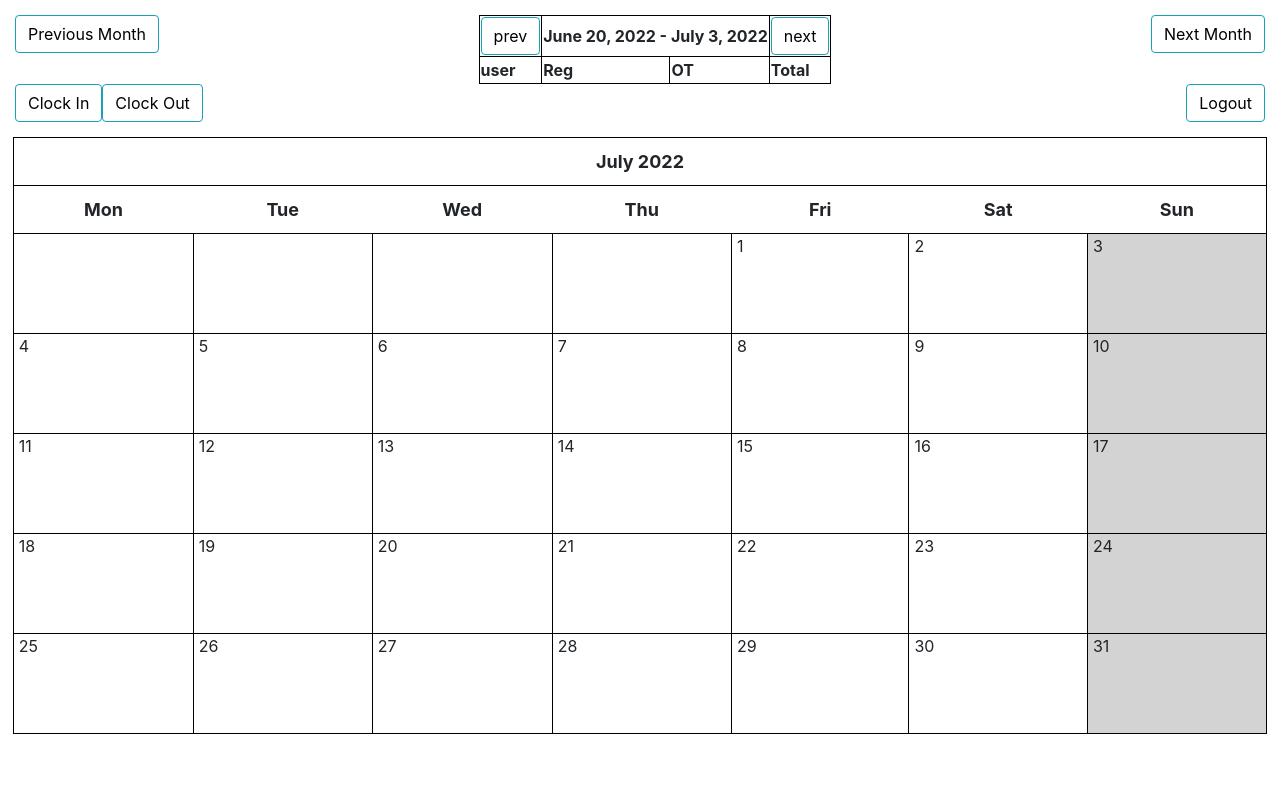
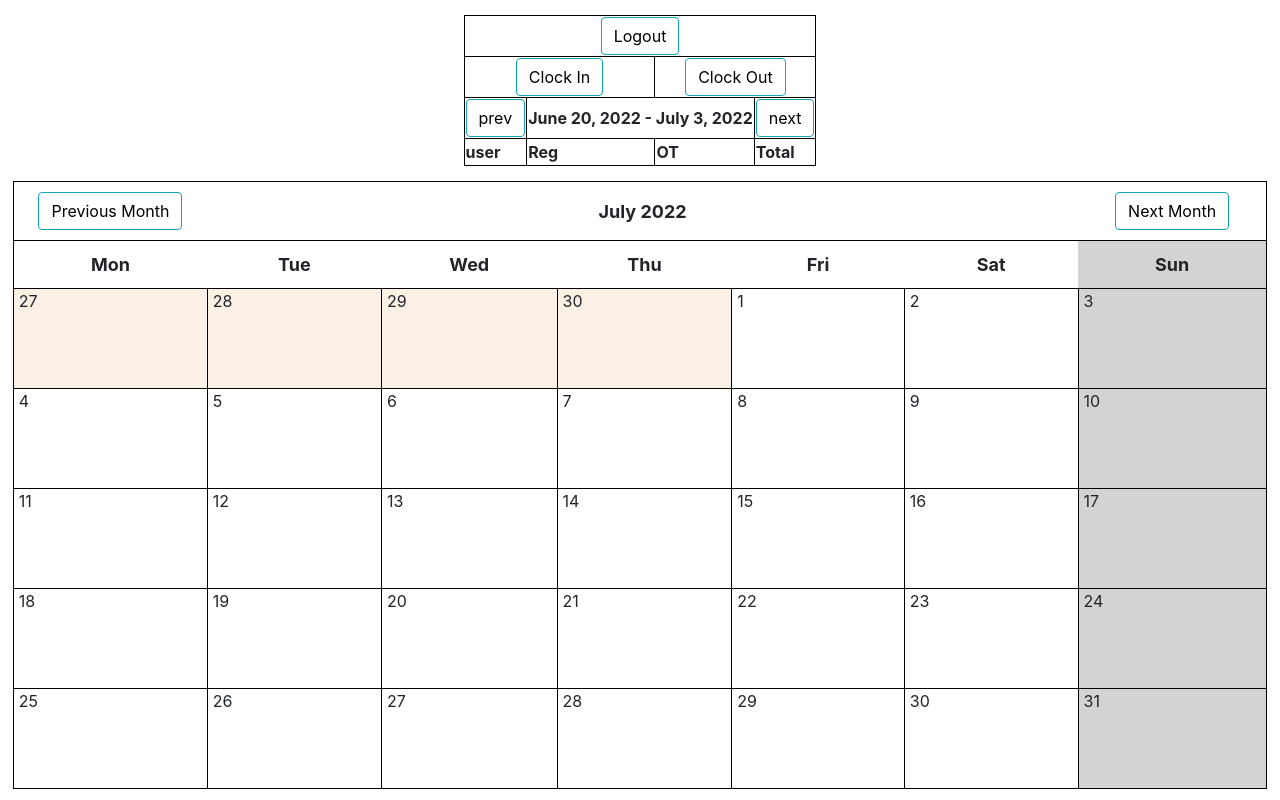
Before and after one commit to nimrodl/timeclock, a Django app: page / in a window 1280 px wide. Run offline with Django 3.2, Linux system fonts and the light colour scheme; the visitor is signed in with stand-in values (Sample User, id 1); data that the repository does not hold is empty; some libraries are stand-ins or nearby versions.

Commit message:
updated calendar to include pre/post month days

```diff
--- a/timeclock/templates/timeclock/calendar.html
+++ b/timeclock/templates/timeclock/calendar.html
@@ -70,23 +70,36 @@ a {
   margin: 15px;
 }
 
-.sunday {
+.sun {
   background-color: lightgrey;
+}
+
+.other {
+  background-color: linen;
+}
+th.center {
+  text-align: center;
 }
 </style>
 <div class="clearfix">
-	<a class="btn btn-info left" href="{% url 'timeclock:calendar' %}?{{ prev_month }}"> Previous Month </a>
-	<a class="btn btn-info right" href="{% url 'timeclock:calendar' %}?{{ next_month }}"> Next Month </a>
 	<table class='center payroll'>
 		<tr>
-				<th><a class="btn btn-info" href="{% url 'timeclock:calendar' %}?{{ prev_pay }}"> prev </a></th>
+			<th class="center" colspan=4><a class="btn btn-info" href="{% url 'timeclock:logout' %}"> Logout </a></th>
+		</tr>
+		<tr>
+			<th class="center" colspan=2><a class="btn btn-info" href="{% url 'timeclock:clockIn' %}"> Clock In </a></th>
+			<th class="center" colspan=2><a class="btn btn-info" href="{% url 'timeclock:clockOut' %}"> Clock Out </a></th>
+		</tr>
+		<tr>
+			<th class="center"><a class="btn btn-info" href="{% url 'timeclock:calendar' %}?{{ prev_pay }}"> prev </a></th>
 			<th colspan=2>{{pay_start}} - {{pay_end}}</th>
-				<th><a class="btn btn-info" href="{% url 'timeclock:calendar' %}?{{ next_pay }}"> next </a></th>
+			<th class="center"><a class="btn btn-info" href="{% url 'timeclock:calendar' %}?{{ next_pay }}"> next </a></th>
 		</tr>
 		<tr>
 			<th>user</th>
 			<th>Reg</th>
-				<th>OT</th>                                                                                                       <th>Total</th>
+			<th>OT</th>
+			<th>Total</th>
 		</tr>
 		{% for user,data in summary.items %}
 			<tr>
@@ -97,9 +110,6 @@ a {
 			</tr>
 		{% endfor %}
 	</table>
-	<a class="btn btn-info left" href="{% url 'timeclock:clockIn' %}"> Clock In </a>
-	<a class="btn btn-info" href="{% url 'timeclock:clockOut' %}"> Clock Out </a>
-	<a class="btn btn-info right" href="{% url 'timeclock:logout' %}"> Logout </a>
 </div>
 {{ calendar }}
 {% endblock %}
--- a/timeclock/utils.py
+++ b/timeclock/utils.py
@@ -1,5 +1,6 @@
+from django.urls import reverse
 from datetime import datetime, timedelta
-from calendar import HTMLCalendar, weekday
+from calendar import *
 from .models import Event
 
 class Calendar(HTMLCalendar):
@@ -11,16 +12,17 @@ class Calendar(HTMLCalendar):
         # formats a day as a td
         # filter events by day
         def formatday(self, day, events):
-                events_per_day = events.filter(date__day=day).order_by('user','time_in')
+                events_per_day = events.filter(date=day).order_by('user','time_in')
                 d = ''
                 for event in events_per_day:
                     time_in = event.time_in if event.time_in else '<span style="color:red">None</span>'
                     time_out = event.time_out if event.time_out else '<span style="color:red">None</span>'
                     d += f'<li> {event.user.name} {time_in} - {time_out} </li>'
 
-                if day != 0:
-                        return f"<td><span class='date'>{day}</span><ul> {d} </ul></td>"
-                return '<td></td>'
+                cls = f'class="{self.cssclasses[day.weekday()]}"'
+                if day.month != self.month:
+                    cls = 'class="other"'
+                return f"<td {cls}><span class='date'>{day.day}</span><ul> {d} </ul></td>"
 
         # formats a week as a tr
         def formatweek(self, theweek, events):
@@ -28,29 +30,39 @@ class Calendar(HTMLCalendar):
                 #pop sunday off so we don't send that to be formatted
                 day = theweek.pop()
                 #format days
-                for d, weekday in theweek:
+                for d in theweek:
                         week += self.formatday(d, events)
 
-                # get pay data for the full week (or at least the part of the week that falls in the current month
-                sday = day[0] if day[0] else ''
-                date = datetime(self.year, self.month, theweek[0][0] if theweek[0][0] else 1)
-                pay = events.week_pay(date=date)
+                # get pay data
+                pay = events.week_pay(date=theweek[0])
                 sun = ""
                 for user, hours in pay.items():
                     ot=f'- ot: {hours["ot"]}' if hours["ot"] else ""
                     sun += f'<li> {hours["name"]} - reg: {hours["reg"]} {ot} </li>'
-                week += f"<td class='sunday'><span class='date'>{sday}</span><ul> {sun} </ul></td>"
+                week += f"<td class='{self.cssclasses[6]}'><span class='date'>{day.day}</span><ul> {sun} </ul></td>"
 
                 return f'<tr> {week} </tr>'
 
+        def formatmonthname(self, theyear, themonth, withyear=True):
+            prevu = f"{reverse('timeclock:calendar')}?{self.context['prev_month']}"
+            nextu = f"{reverse('timeclock:calendar')}?{self.context['next_month']}"
+            prevm = f'<a class="btn btn-info" href="{prevu}"> Previous Month </a>'
+            nextm = f'<a class="btn btn-info" href="{nextu}"> Next Month </a>'
+            if withyear:
+                s = '%s %s' % (month_name[themonth], theyear)
+            else:
+                s = '%s' % month_name[themonth]
+            return '<tr><th>%s</th><th colspan="5" class="%s">%s</th><th>%s</th></tr>' % (
+                prevm, self.cssclass_month_head, s, nextm)
+
         # formats a month as a table
         # filter events by year and month
-        def formatmonth(self, withyear=True, event_list=Event.objects):
-                events = event_list.filter(date__year=self.year, date__month=self.month)
+        def formatmonth(self, withyear=True, context=None):
+            self.context=context
 
-                cal = f'<table border="0" cellpadding="0" cellspacing="0" class="calendar">\n'
-                cal += f'{self.formatmonthname(self.year, self.month, withyear=withyear)}\n'
-                cal += f'{self.formatweekheader()}\n'
-                for week in self.monthdays2calendar(self.year, self.month):
-                        cal += f'{self.formatweek(week, events)}\n'
-                return cal
+            cal = f'<table border="0" cellpadding="0" cellspacing="0" class="calendar">\n'
+            cal += f'{self.formatmonthname(self.year, self.month, withyear=withyear)}\n'
+            cal += f'{self.formatweekheader()}\n'
+            for week in self.monthdatescalendar(self.year, self.month):
+                cal += f'{self.formatweek(week, context["object_list"])}\n'
+            return cal
--- a/timeclock/views.py
+++ b/timeclock/views.py
@@ -51,8 +51,11 @@ class CalendarView(LoginRequiredMixin, generic.ListView):
             #        )
 
     def get_queryset(self):
-        queryset = Event.objects.all() if self.request.user.is_staff \
-            else Event.objects.filter(user = self.request.user.id)
+        d = get_date(self.request.GET.get('day', None))
+        d = get_date(self.request.GET.get('month', None))
+        qs = Event.objects.filter(date__in = Calendar().itermonthdates(d.year,d.month))
+        queryset = qs if self.request.user.is_staff \
+            else qs.filter(user = self.request.user.id)
         return queryset
 
     def get_context_data(self, **kwargs):
@@ -74,7 +77,7 @@ class CalendarView(LoginRequiredMixin, generic.ListView):
         # Instantiate our calendar class with today's year and date
         cal = Calendar(d.year, d.month)
         # Call the formatmonth method, which returns our calendar as a table
-        html_cal = cal.formatmonth(withyear=True, event_list=context['object_list'])
+        html_cal = cal.formatmonth(withyear=True, context=context)
         context['calendar'] = mark_safe(html_cal)
         # get summary data for payroll section below the calendar
         user_list = User.objects.filter(is_active=True, is_staff=False).order_by('last_name') if self.request.user.is_staff \
```
Lines whose indentation alone changed are shown as unchanged.
